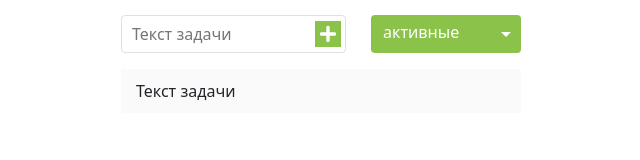
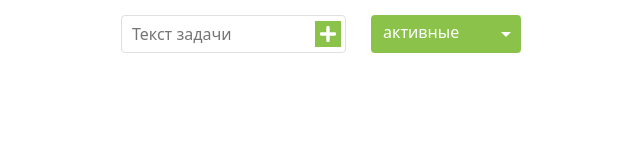
Before and after one commit to ardintsev-sergey/todo-dnd, a plain HTML site: page index.html in a window 1280 px wide. Shown: the whole page, without its empty margins (319-959 px from the left). Drawn offline with Linux system fonts and the light colour scheme.

Commit message:
todo comment

```diff
--- a/index.html
+++ b/index.html
@@ -19,12 +19,12 @@
           <option value="deleted">удалённые</option>
         </select>
         <ul class="todo__items" data-todo-option="active">
-            <li class="todo__item" data-todo-state="active" draggable="true">
+            <!-- <li class="todo__item" data-todo-state="active" draggable="true">
                 <span class="todo__task">Текст задачи</span>
                 <span class="todo__action todo__action_restore" data-todo-action="active"></span>
                 <span class="todo__action todo__action_complete" data-todo-action="completed"></span>
                 <span class="todo__action todo__action_delete" data-todo-action="deleted"></span>
-            </li>
+            </li> -->
         </ul>
       </div>
 
```
